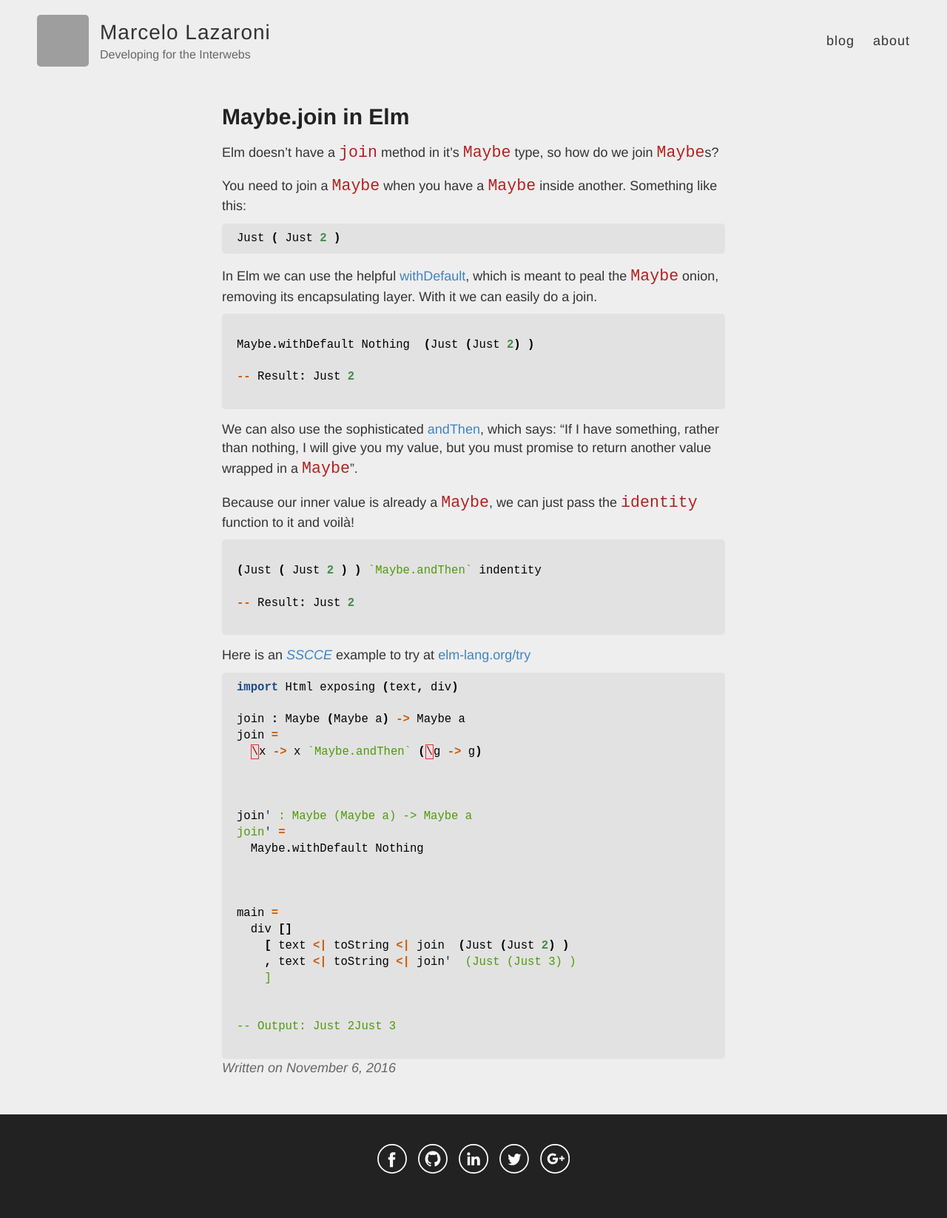
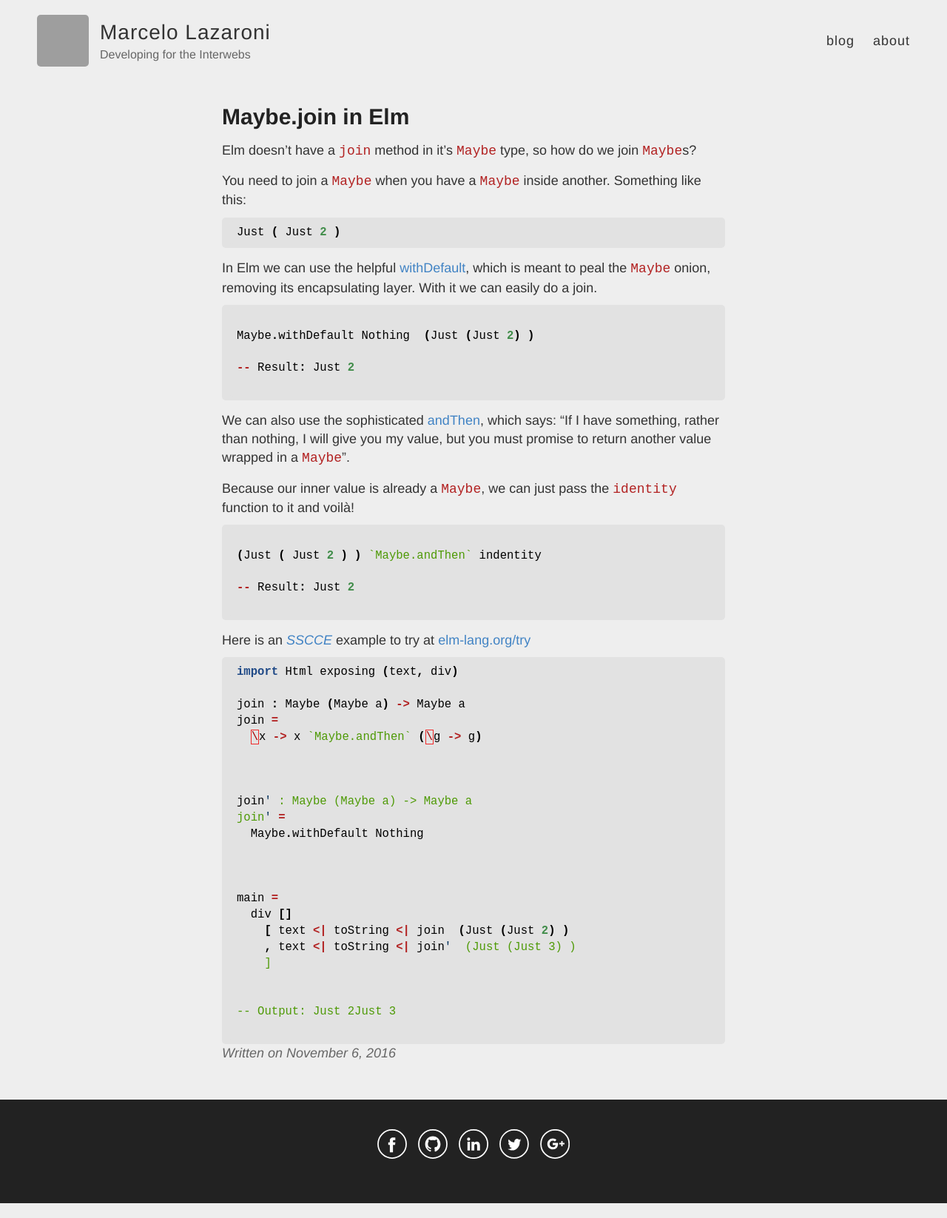
Before and after one commit to lazamar/lazamar.github.io, a Jekyll site: the page built from _posts/2016-11-06-maybe-join-in-elm.md, in a window 1280 px wide. Shown: the whole page at 74% size. Built offline with Jekyll 4.4.1, drawn with Linux system fonts in a browser that asks for light colours; comment, search, counter and statistics services are not loaded; grey boxes are pictures that could not be loaded.

Commit message:
Fix size of inline code

```diff
--- a/_sass/_highlights.scss
+++ b/_sass/_highlights.scss
@@ -27,7 +27,7 @@ code {
 .highlight .k { color: #204a87; font-weight: bold } /* Keyword */
 .highlight .l { color: #000000 } /* Literal */
 .highlight .n { color: #000000 } /* Name */
-.highlight .o { color: #ce5c00; font-weight: bold } /* Operator */
+.highlight .o { color: firebrick; font-weight: bold } /* Operator */
 .highlight .x { color: #000000 } /* Other */
 .highlight .p { color: #000000; font-weight: bold } /* Punctuation */
 .highlight .cm { color: #8f5902; font-style: italic } /* Comment.Multiline */
@@ -90,6 +90,5 @@ code {
 .highlight .vi { color: #000000 } /* Name.Variable.Instance */
 .highlight .il { color: #0000cf; font-weight: bold } /* Literal.Number.Integer.Long */
 
-.highlighter-rouge {
-    color: firebrick;
-}
+/* inline codes */
+.highlighter-rouge { color: firebrick; font-size: 1em; }
```
